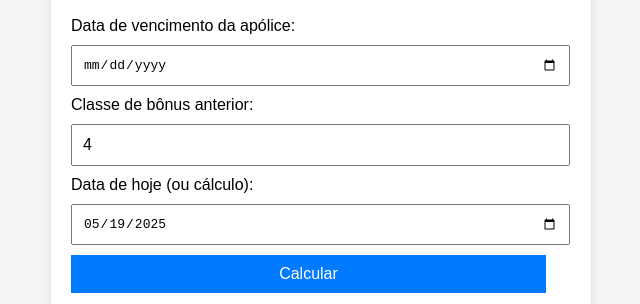
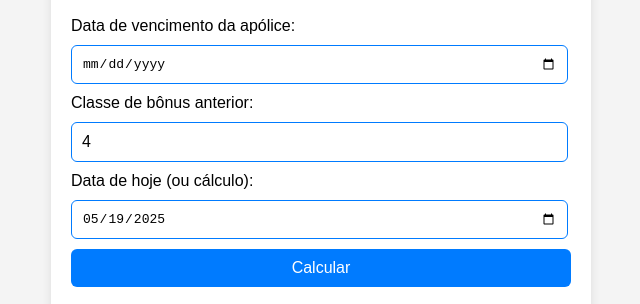
Before and after one commit to felipezardo/bonuscalculator, a plain HTML site: page index.html in a window 1280 px wide. Shown: the part 91-395 px from the top of the page, without its empty margins (319-959 px from the left). Drawn offline with Linux system fonts and the light colour scheme.

Commit message:
re-colors and resize of inputs

```diff
--- a/style.css
+++ b/style.css
@@ -14,21 +14,26 @@ body {
   box-shadow: 0 0 10px rgba(0,0,0,0.1);
 }
 
-label, input, button {
+label, input{
   display: block;
   width: 95%;
-  margin-bottom: 10px;
+  margin: 0 10px 10px 0;
+
+  border-radius: 6px;
 }
 
 input, button {
   padding: 10px;
   font-size: 1em;
+  border: solid #007bff 1px;
 }
 
 button {
+    width: 100%;
   background-color: #007bff;
   color: white;
   border: none;
+  border-radius: 6px;
   cursor: pointer;
 }
 
```
